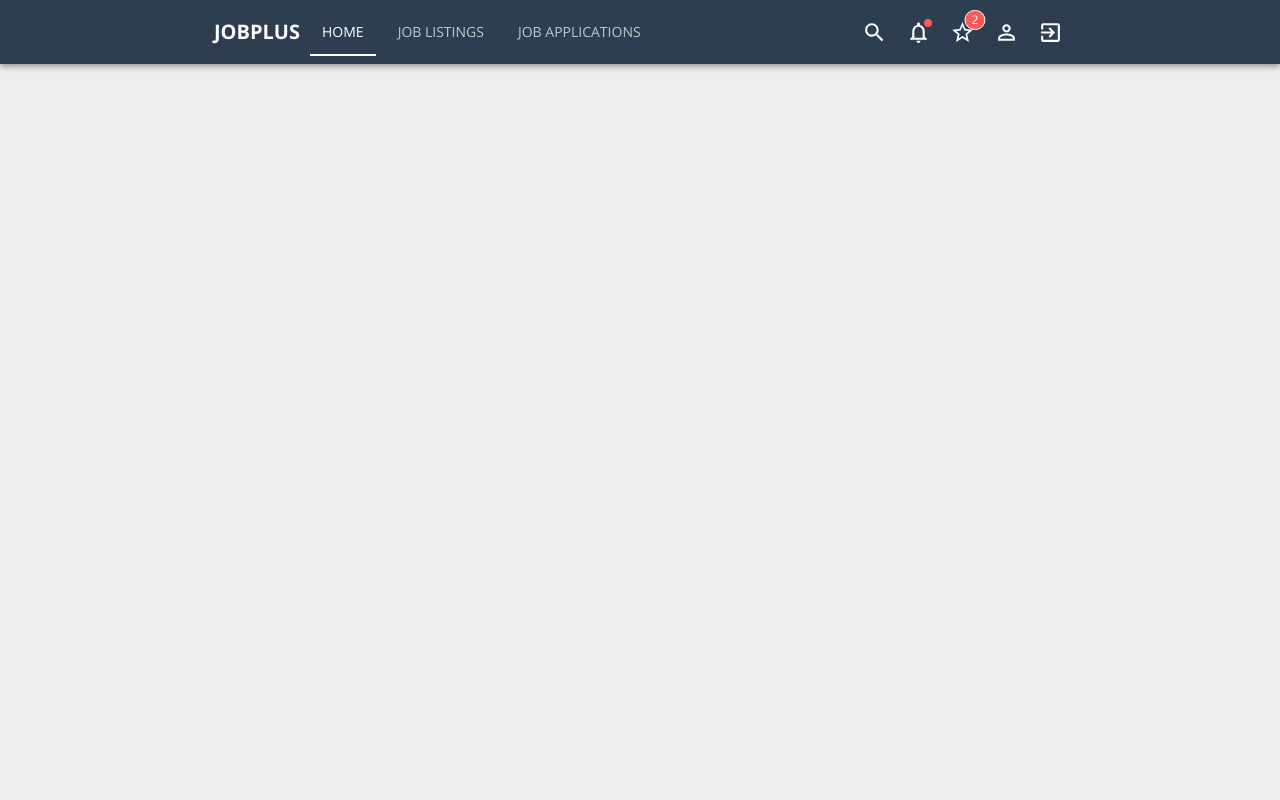
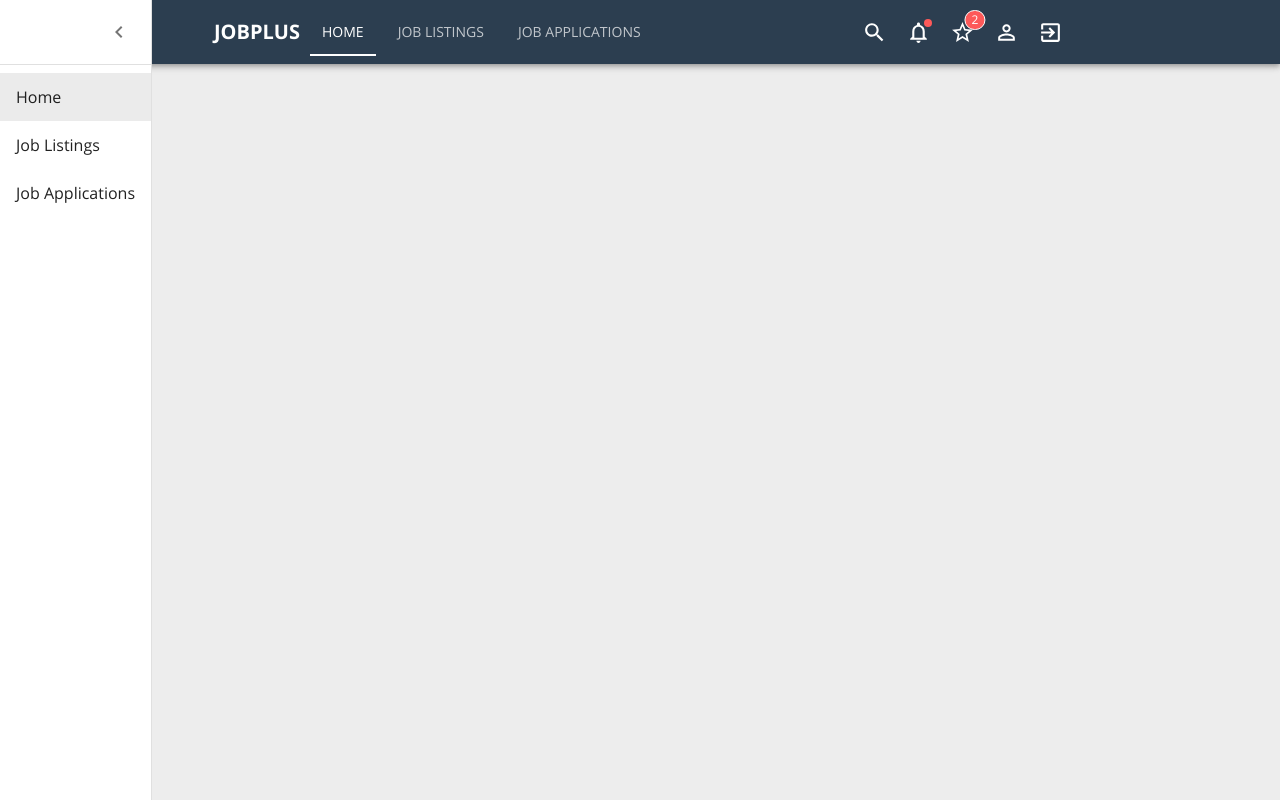
Before and after one commit to Sarkash-pi/JobPlus_React.js, a React (Create React App) app: page / in a window 1280 px wide. Built offline with nearby package versions, Linux system fonts and the light colour scheme.

Commit message:
created drawer

```diff
--- a/src/components/Navbar.js
+++ b/src/components/Navbar.js
@@ -1,4 +1,4 @@
-import { AppBar, Badge, Hidden, IconButton, Tab, Tabs, Toolbar, Typography } from '@material-ui/core';
+import { AppBar, Badge, Divider, Drawer, Hidden, IconButton, List, ListItem, ListItemText, Tab, Tabs, Toolbar, Typography } from '@material-ui/core';
 import Box from '@material-ui/core/Box';
 
 import SearchIcon from '@material-ui/icons/Search';
@@ -7,6 +7,7 @@ import StarBorderIcon from '@material-ui/icons/StarBorder';
 import PersonOutlineIcon from '@material-ui/icons/PersonOutline';
 import ExitToAppIcon from '@material-ui/icons/ExitToApp';
 import MenuIcon from '@material-ui/icons/Menu';
+import ChevronLeftIcon from '@material-ui/icons/ChevronLeft';
 
 
 import React from 'react'
@@ -47,6 +48,14 @@ const useStyles = makeStyles((theme) => ({
   },
   indicator: {
     backgroundColor: theme.palette.common.light,
+  },
+  drawerHeader: {
+    display: 'flex',
+    justifyContent: 'flex-end',
+    alignItems: 'center',
+    padding: theme.spacing(0, 1),
+    // Was necessary for the content to be below appbar
+    ...theme.mixins.toolbar,
   }
 }));
 
@@ -54,7 +63,7 @@ const useStyles = makeStyles((theme) => ({
    const classes = useStyles();
    return (
      <Box>
-       <AppBar position="static">
+      <AppBar position="static">
           <Toolbar className={classes.container}>
             <Hidden mdUp>
               <IconButton
@@ -119,6 +128,37 @@ const useStyles = makeStyles((theme) => ({
 
           </Toolbar>
        </AppBar>
+
+      <Drawer variant="persistent" anchor="left" open={true}>
+        <div className={classes.drawerHeader}>
+        <IconButton>
+          <ChevronLeftIcon />
+        </IconButton>
+        </div>
+        <Divider />
+        <List>
+          <ListItem key={0}
+            component={Link}
+            to={'/'}
+            selected={true}
+            button>
+            <ListItemText primary={'Home'} />
+          </ListItem>
+          <ListItem key={1}
+            component={Link}
+            to={'/job-listings'}
+            selected={false} button>
+            <ListItemText primary={'Job Listings'} />
+          </ListItem>
+          <ListItem key={2}
+            component={Link}
+            to={'/job-applications'}
+            selected={false}
+            button>
+            <ListItemText primary={'Job Applications'} />
+          </ListItem>
+        </List>
+      </Drawer>
      </Box>
    )
  }
```
